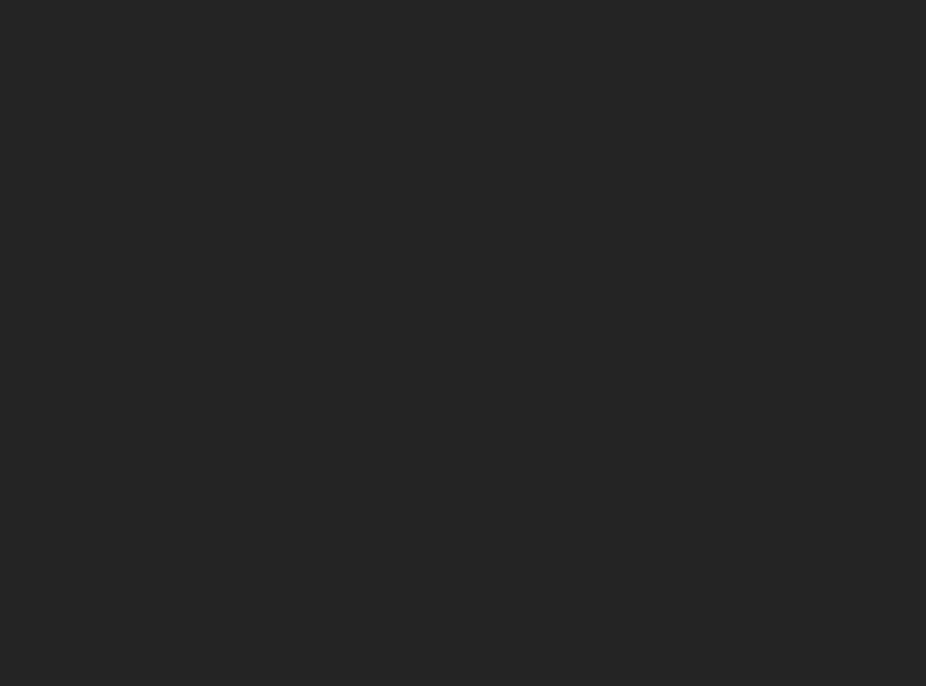
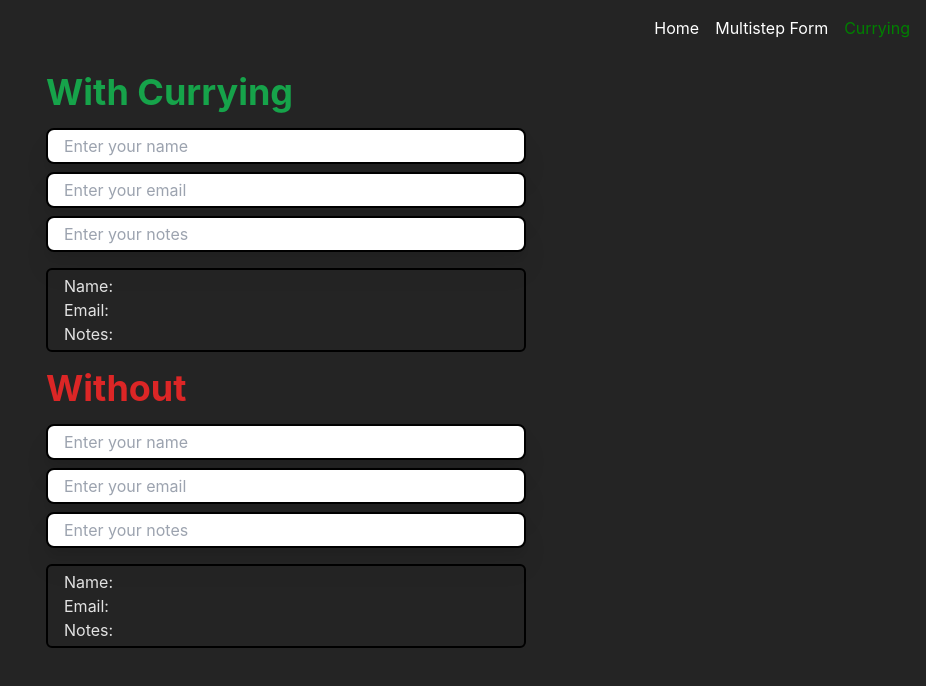
Before and after one commit to James-P-Boyle/React-Ts-Lab, a React (Vite) app: page /currying in a window 1280 px wide. Before the commit this address had no page. Shown: the top 686 px of the page, without its empty margins (354-1280 px from the left). Built offline with nearby package versions, Linux system fonts and the light colour scheme.

Commit message:
Add currying component

```diff
--- a/src/components/NavBar.tsx
+++ b/src/components/NavBar.tsx
@@ -17,6 +17,12 @@ export default function NavBar() {
       >
         Multistep Form
       </NavLink>
+      <NavLink
+        to="/currying"
+        className={({ isActive }) => isActive ? "active-link" : "" }
+      >
+        Currying
+      </NavLink>
     </nav>
   )
 }
--- /dev/null
+++ b/src/concepts/Currying.tsx
@@ -0,0 +1,127 @@
+import { useState } from 'react'
+
+function Currying() {
+  const [name, setName] = useState<string>('')
+  const [email, setEmail] = useState<string>('')
+  const [notes, setNotes] = useState<string>('')
+
+  const handleNameChange = (e: React.ChangeEvent<HTMLInputElement>) => {
+      setName(e.target.value)
+  }
+
+  const handleEmailChange = (e: React.ChangeEvent<HTMLInputElement>) => {
+      setEmail(e.target.value)
+  }
+
+  const handleNotesChange = (e: React.ChangeEvent<HTMLInputElement>) => {
+      setNotes(e.target.value)
+  }
+
+  return (
+      <div className='max-w-lg mx-auto p-4'>
+
+        <h1 className="text-green-600 font-bold text-4xl mb-4">
+          With Currying
+        </h1>
+
+        <form className="flex flex-col gap-2">
+            <input
+                type="text"
+                name="name"
+                value={name}
+                onChange={handleNameChange}
+                placeholder="Enter your name"
+                className="border-2 border-black py-1 px-4 rounded-lg drop-shadow-xl"
+            />
+            <input
+                type="text"
+                name="name"
+                value={email}
+                onChange={handleEmailChange}
+                placeholder="Enter your email"
+                className="border-2 border-black py-1 px-4 rounded-lg drop-shadow-xl"
+            />
+            <input
+                type="text"
+                name="name"
+                value={notes}
+                onChange={handleNotesChange}
+                placeholder="Enter your notes"
+                className="border-2 border-black py-1 px-4 rounded-lg drop-shadow-xl"
+            />
+        </form>
+
+        <div className="border-2 border-black my-4 rounded-md py-1 px-4">
+          <p>Name: {name}</p>
+          <p>Email: {email}</p>
+          <p>Notes: {notes}</p>
+        </div>
+
+        <WithCurrying />
+
+      </div>
+
+  )
+}
+
+function WithCurrying() {
+
+  const [name, setName] = useState<string>('')
+  const [email, setEmail] = useState<string>('')
+  const [notes, setNotes] = useState<string>('')
+
+  const handleChange =
+  // Currying process: A function that takes `stateFn` as a parameter and returns another function.
+  (stateFn: React.Dispatch<React.SetStateAction<string>>): ((e: React.ChangeEvent<HTMLInputElement>) => void) => {
+      // Closure: The returned function has access to `stateFn` through closure.
+      return (e: React.ChangeEvent<HTMLInputElement>): void => {
+          const { value } = e.target
+          stateFn(value)
+      }
+  }
+
+  return (
+      <div>
+
+        <h2 className="text-red-600 font-bold text-4xl mb-4">
+          Without
+        </h2>
+
+        <form className="flex flex-col gap-2">
+            <input
+                type="text"
+                name="name"
+                value={name}
+                onChange={handleChange(setName)}
+                placeholder="Enter your name"
+                className="border-2 border-black py-1 px-4 rounded-lg drop-shadow-xl"
+            />
+            <input
+                type="text"
+                name="name"
+                value={email}
+                onChange={handleChange(setEmail)}
+                placeholder="Enter your email"
+                className="border-2 border-black py-1 px-4 rounded-lg drop-shadow-xl"
+            />
+            <input
+                type="text"
+                name="name"
+                value={notes}
+                onChange={handleChange(setNotes)}
+                placeholder="Enter your notes"
+                className="border-2 border-black py-1 px-4 rounded-lg drop-shadow-xl"
+            />
+        </form>
+
+        <div className="border-2 border-black my-4 rounded-md py-1 px-4">
+            <p>Name: {name}</p>
+            <p>Email: {email}</p>
+            <p>Notes: {notes}</p>
+        </div>
+
+      </div>
+  )
+}
+
+export default Currying
--- a/src/routes/Routing.tsx
+++ b/src/routes/Routing.tsx
@@ -1,14 +1,16 @@
 import { Route, Routes } from "react-router-dom";
 import MuliStepForm from "../multistepForm/MultistepForm";
 import MainLayout from "../components/layout/MainLayout";
+import Currying from "../concepts/Currying";
 
 export default function Routing() {
 
   return (
     <Routes>
       <Route path="/"  element={<MainLayout/>}>
-        <Route index element={<h1 className="bg-red-500">home</h1>}/>
+        <Route index element={<h1>home</h1>}/>
         <Route path="/multistep-form"  element={<MuliStepForm />}/>
+        <Route path="/currying" element={<Currying />}/>
       </Route>
     </Routes>
   )
```
